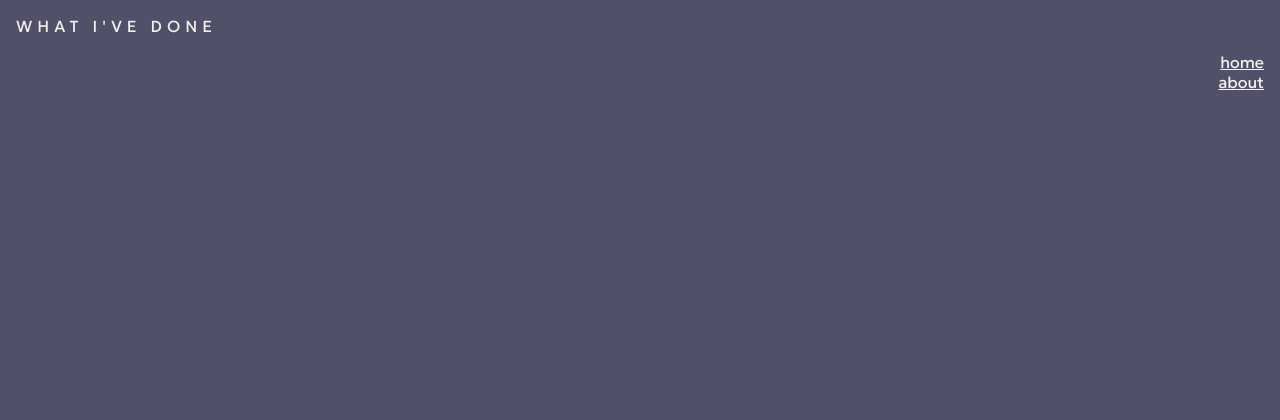
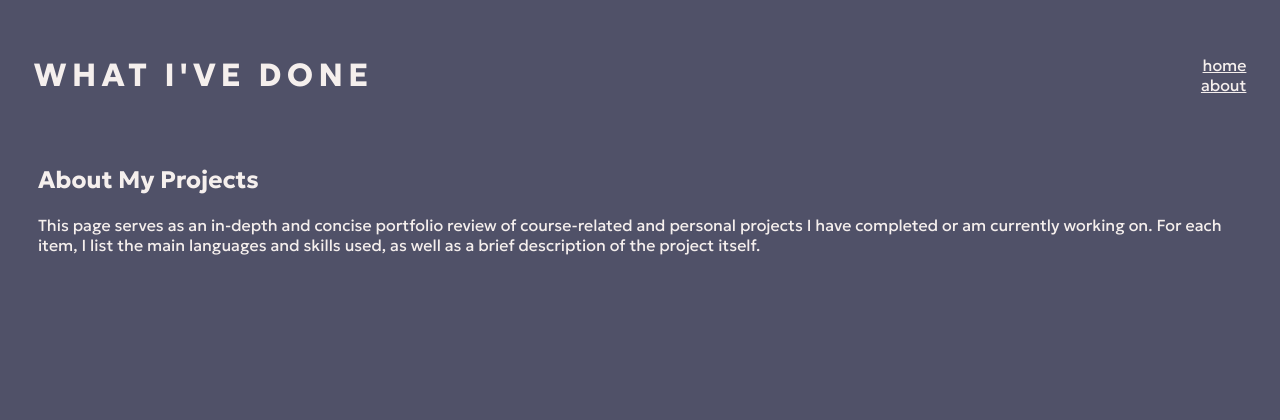
Before and after one commit to omalcolmson/personal-site, a plain HTML site: page work.html in a window 1280 px wide. Drawn offline with Linux system fonts and the light colour scheme.

Commit message:
buildind the work page

```diff
--- a/assets/css/style.css
+++ b/assets/css/style.css
@@ -40,7 +40,7 @@ header{
 nav {
     display: flex;
     flex-direction: column;
-    justify-content: end;
+    justify-content: center;
     align-items: end; /*places text at bottom of grid*/
     padding: 1vh;
     color: var(--white);
@@ -64,7 +64,7 @@ a {
 
 #index-container { /* BASIC LAYOUT FOR ENTIRE PAGE */
     display: grid;
-    grid-template: 1fr 3fr 2fr 1fr / 1fr 1fr;
+    grid-template: 1fr 3fr 2fr / 1fr 1fr;
     gap: 1vh;
 }
 
@@ -113,4 +113,24 @@ a {
 
 /* WORK PAGE STYLES */
 
+#work-container {
+    display: grid;
+    grid-template-columns: 1fr 1fr;
+    grid-template-rows: 1fr 3fr 1fr;
+    grid-template-areas:
+    "header"
+    "main"
+    "footer";
+    row-gap: 1vh;
+    margin: 2%;
+}
+
+#proj-overview{
+    display: block;
+    grid-column: span 2;
+    color: var(--white);
+    font-family: 'Geologica', sans-serif;
+    margin: 1%;
+}
+
 /* ABOUT PAGE STYLES */
--- a/work.html
+++ b/work.html
@@ -8,14 +8,18 @@
     <style>@import url('https://fonts.googleapis.com/css2?family=Geologica:wght@100;200;300;400;500;600;700;800;900&display=swap');</style>
     <style>@import url('https://fonts.googleapis.com/css2?family=Montserrat:wght@300;400&display=swap');</style>
 </head>
-<body>
+<body id="work-container">
     <header>
-        WHAT I'VE DONE
+        <h1>WHAT I'VE DONE</h1>
     </header>
     <nav>
         <a href="./index.html">home</a>
         <a href="./404.html">about</a>
     </nav>
+    <div id="proj-overview"> <!-- space for intro or overview of the page-->
+        <h2>About My Projects</h2>
+        <p>This page serves as an in-depth and concise portfolio review of course-related and personal projects I have completed or am currently working on. For each item, I list the main languages and skills used, as well as a brief description of the project itself. </p>
 
+    </div>
 </body>
 </html>
```
Also changed, not shown: index.html (+0 -1 lines), src/gofish.png (added).
